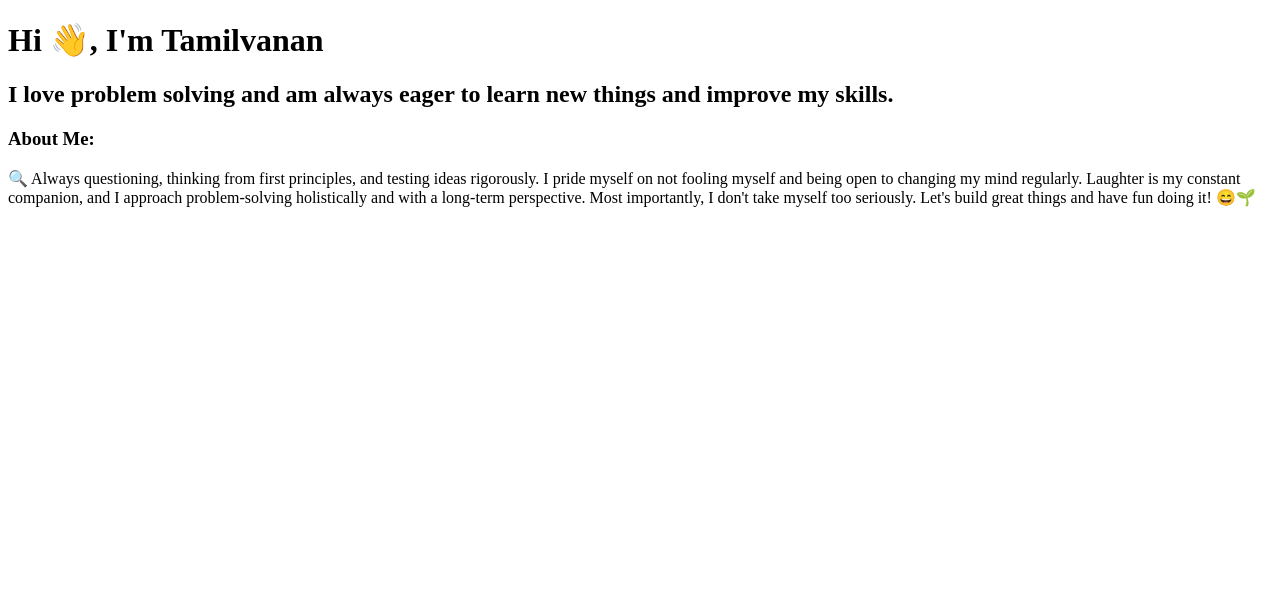
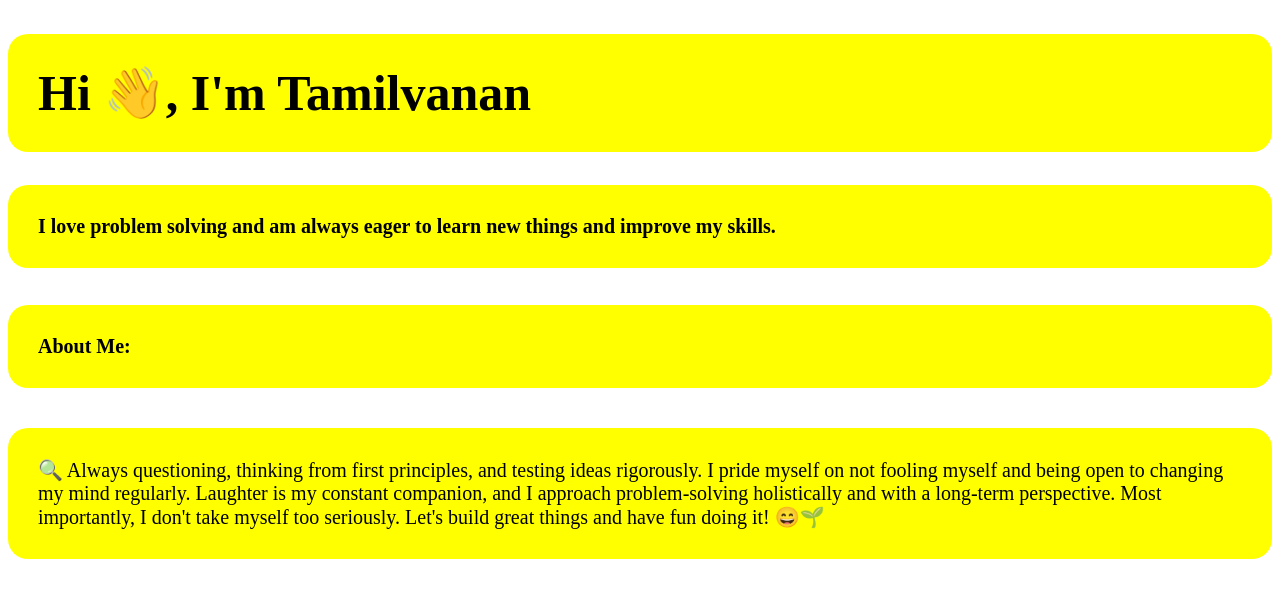
Before and after one commit to tamilvanansambasivam/simple-html, a plain HTML site: page index.html in a window 1280 px wide. Drawn offline with Linux system fonts and the light colour scheme.

Commit message:
feat: add basic CSS file

```diff
--- a/index.html
+++ b/index.html
@@ -4,6 +4,7 @@
     <meta charset="UTF-8" />
     <meta name="viewport" content="width=device-width, initial-scale=1.0" />
     <title>About Tamilvanan</title>
+    <link rel="stylesheet" type="text/css" href="styles.css" />
   </head>
   <body>
     <header>
--- /dev/null
+++ b/styles.css
@@ -0,0 +1,56 @@
+section {
+  display: flex;
+  flex-direction: column;
+}
+
+h1 {
+  color: black;
+  background-color: yellow;
+  font-size: 50px;
+  padding: 30px;
+  border-radius: 20px;
+}
+
+h1:hover {
+  color: yellow;
+  background-color: black;
+}
+
+h2 {
+  color: black;
+  background-color: yellow;
+  font-size: 20px;
+  padding: 30px;
+  border-radius: 20px;
+}
+
+h2:hover {
+  color: yellow;
+  background-color: black;
+}
+
+h3 {
+  color: black;
+  background-color: yellow;
+  font-size: 20px;
+  padding: 30px;
+  border-radius: 20px;
+}
+
+h3:hover {
+  color: yellow;
+  background-color: black;
+}
+
+p {
+  color: black;
+  background-color: yellow;
+  font-size: 20px;
+  padding: 30px;
+  border-radius: 20px;
+}
+
+p:hover {
+  color: yellow;
+  background-color: black;
+}
```
